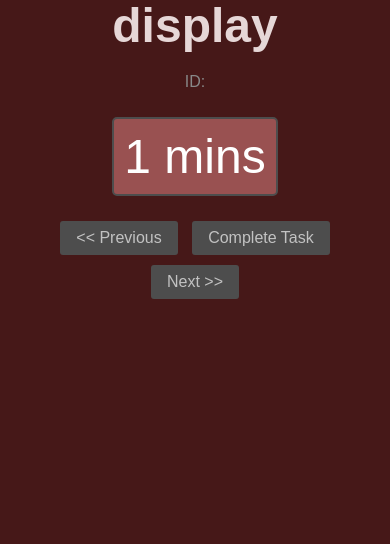
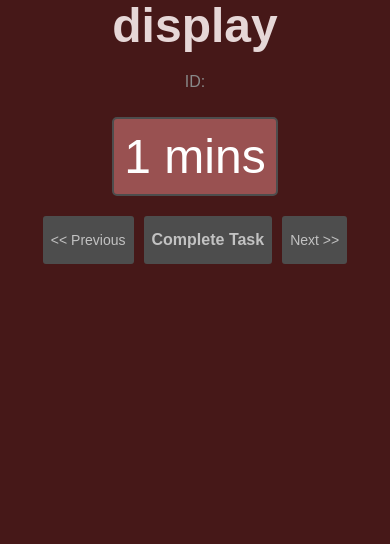
Before and after one commit to porterbhall/oneTask, a Flask app: page /?report=next in a window 390 px wide. Shown: the part 187-731 px from the top of the page. Run offline with Flask 3, Linux system fonts and the light colour scheme; some libraries are stand-ins or nearby versions.

Commit message:
Add mobile breakpoint with thumb-sized action controls (ON-73)
Adds a viewport meta tag and a width/landscape-height media query that
resizes Previous/Complete/Next into touch targets, with Complete
weighted larger as the primary action via size and font-weight only —
kept to the existing desktop color scheme, no new colors introduced.
Desktop layout is unaffected outside the breakpoint.

```diff
--- a/static/css/style.css
+++ b/static/css/style.css
@@ -204,6 +204,32 @@ body {
 
 .actions button:hover {
     background-color: #5d5d5d;
+}
+
+/* Mobile / touch breakpoint: covers narrow portrait widths and short
+   landscape heights (phones rotated), where controls need to be sized
+   as thumb targets instead of the desktop click targets above. */
+@media (max-width: 768px), (max-height: 500px) and (orientation: landscape) {
+    .actions {
+        display: flex;
+        gap: 10px;
+        padding: 0 16px;
+    }
+
+    .actions button {
+        flex: 1;
+        min-height: 48px;
+        margin: 0;
+        padding: 12px 8px;
+        font-size: 14px;
+        white-space: nowrap;
+    }
+
+    .actions .completeButton {
+        flex: 2;
+        font-size: 16px;
+        font-weight: bold;
+    }
 }
 
 .completed {
--- a/templates/task.html
+++ b/templates/task.html
@@ -3,6 +3,7 @@
 
 <head>
     <title>{% if report_name and report_name != 'next' %}OneTask: {{ report_name.capitalize() }}{% else %}OneTask{% endif %}</title>
+    <meta name="viewport" content="width=device-width, initial-scale=1">
     <link rel="icon" type="image/x-icon" href="{{ url_for('static', filename='favicon.ico') }}">
     <script src="https://cdnjs.cloudflare.com/ajax/libs/moment.js/2.29.1/moment.min.js"></script>
     <link rel="stylesheet" href="../static/css/style.css">
```
